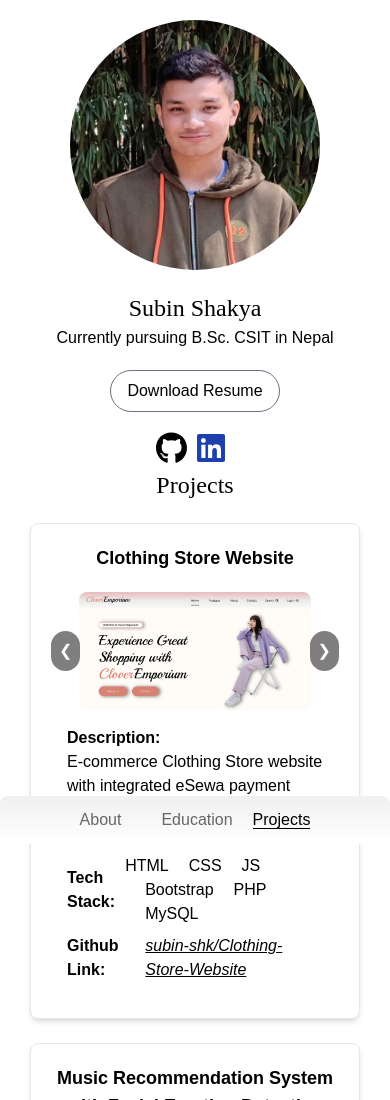
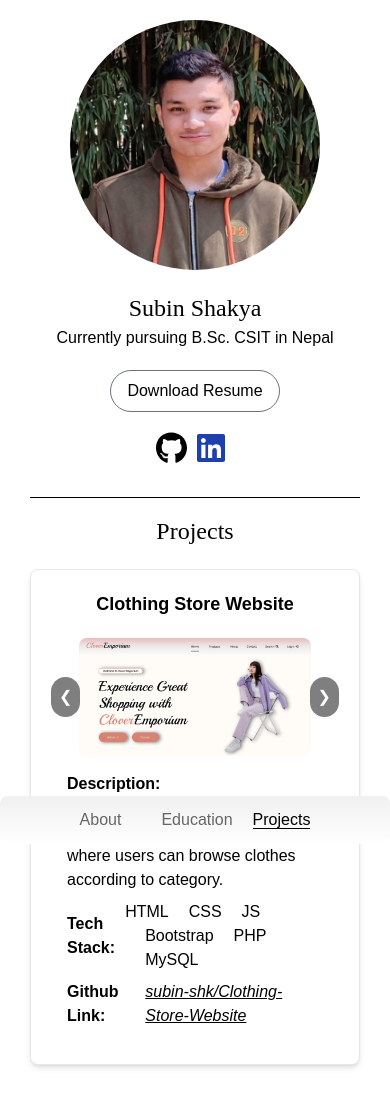
Before and after one commit to subin-shk/React-Portfolio, a React (Vite) app: page /projects in a window 390 px wide. Shown: the top 1100 px of the page. Built offline with nearby package versions, Linux system fonts and the light colour scheme; a web font is replaced by a local one.

Commit message:
Optimized margin and padding for sm and md devices

```diff
--- a/src/App.css
+++ b/src/App.css
@@ -118,6 +118,12 @@ html {
     height: 9vh;
     width: 10vw;
   }
+
+  .side-contents h1 {
+    margin-top: 30px;
+    padding-top: 15px;
+    border-top: 1px solid #000;
+  }
 }
 
 /* Media query to remove the fixed navbar on large screens */
--- a/src/Projects.jsx
+++ b/src/Projects.jsx
@@ -8,7 +8,7 @@ const Projects = () => {
   return (
     <>
       <h1 className="text-center mb-5">Projects</h1>
-      <div className="grid grid-cols-1 md:grid-cols-1 gap-6">
+      <div className="grid grid-cols-1 md:grid-cols-1 gap-x-6 gap-y-10">
         {items.map((item) => (
           <div
             key={item.title}
--- a/src/SideProfile.jsx
+++ b/src/SideProfile.jsx
@@ -14,7 +14,7 @@ const SideProfile = () => {
       <h1>Subin Shakya</h1>
       <p>Currently pursuing B.Sc. CSIT in Nepal</p>
       <a href="/Subin_Shakya_CV.pdf" download="Subin_Shakya_CV.pdf">
-        <button className="border border-gray-500 rounded-full px-4 py-2 my-5 hover:bg-blue-700">
+        <button className="border border-gray-500 rounded-full px-4 py-2 my-5 hover:bg-gray-500 hover:text-white">
           Download Resume
         </button>
       </a>
```
Also changed, not shown: 4 other files (tests, documents, lock files or other folders).
